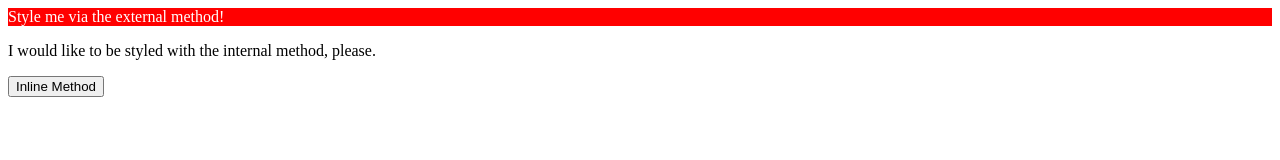
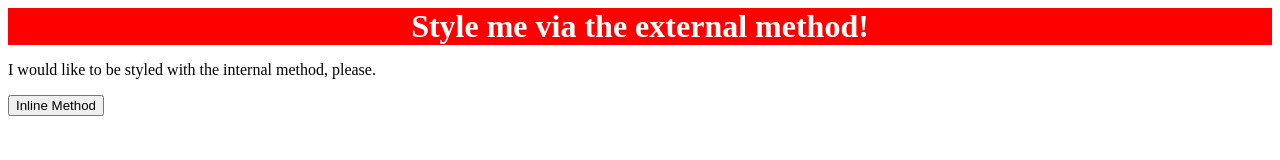
Before and after one commit to My-Odin-Project-old/CSS-Exercises, a plain HTML site: page CSS_1.html in a window 1280 px wide. Drawn offline with Linux system fonts and the light colour scheme.

Commit message:
Internal Method

```diff
--- a/style.css
+++ b/style.css
@@ -1,5 +1,8 @@
 
 div {
+    background-color: red;
     color: white;
-    background-color: red;
+    font-size: 32px;
+    text-align: center;
+    font-weight: bold;
   }
```
